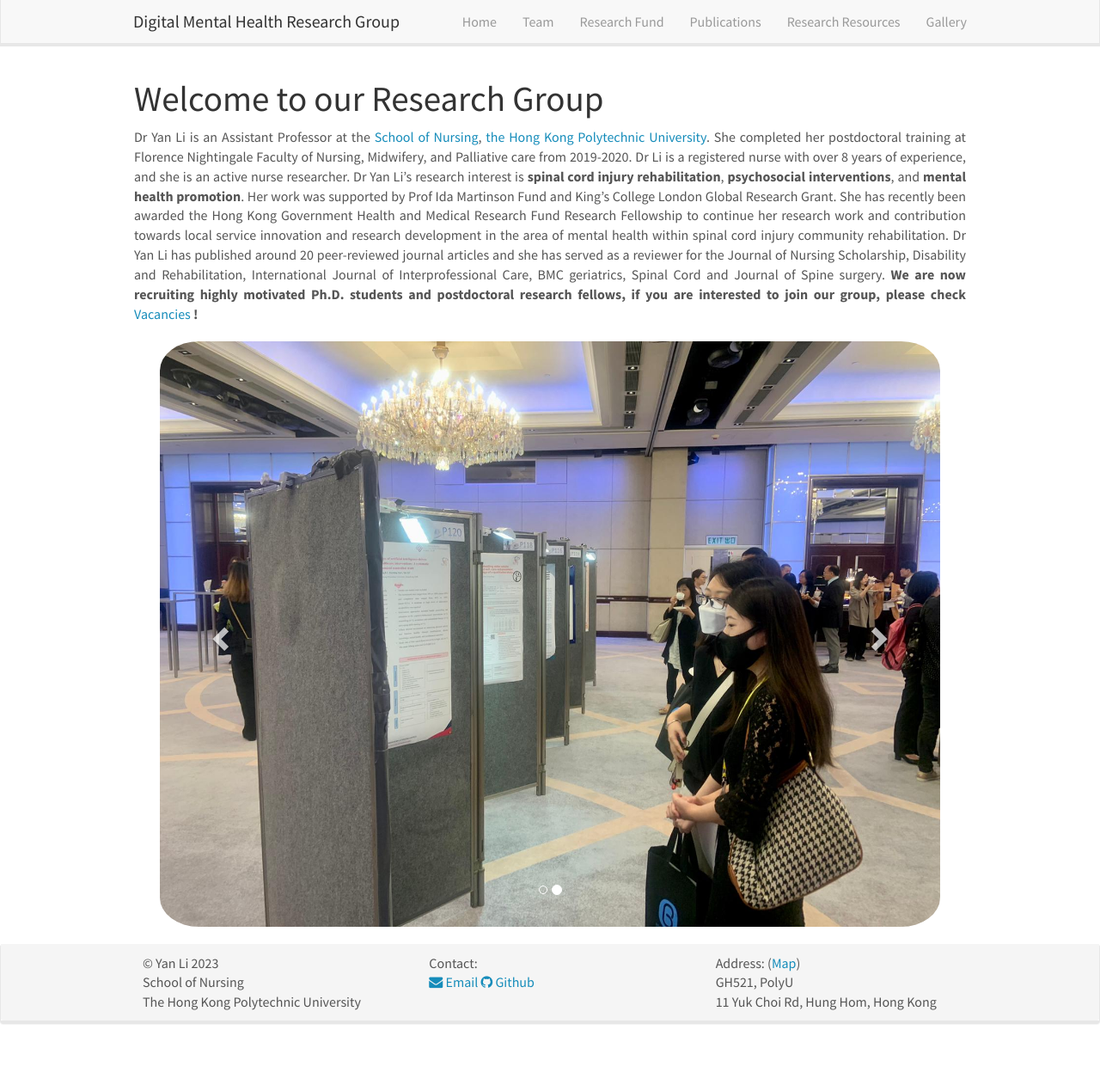
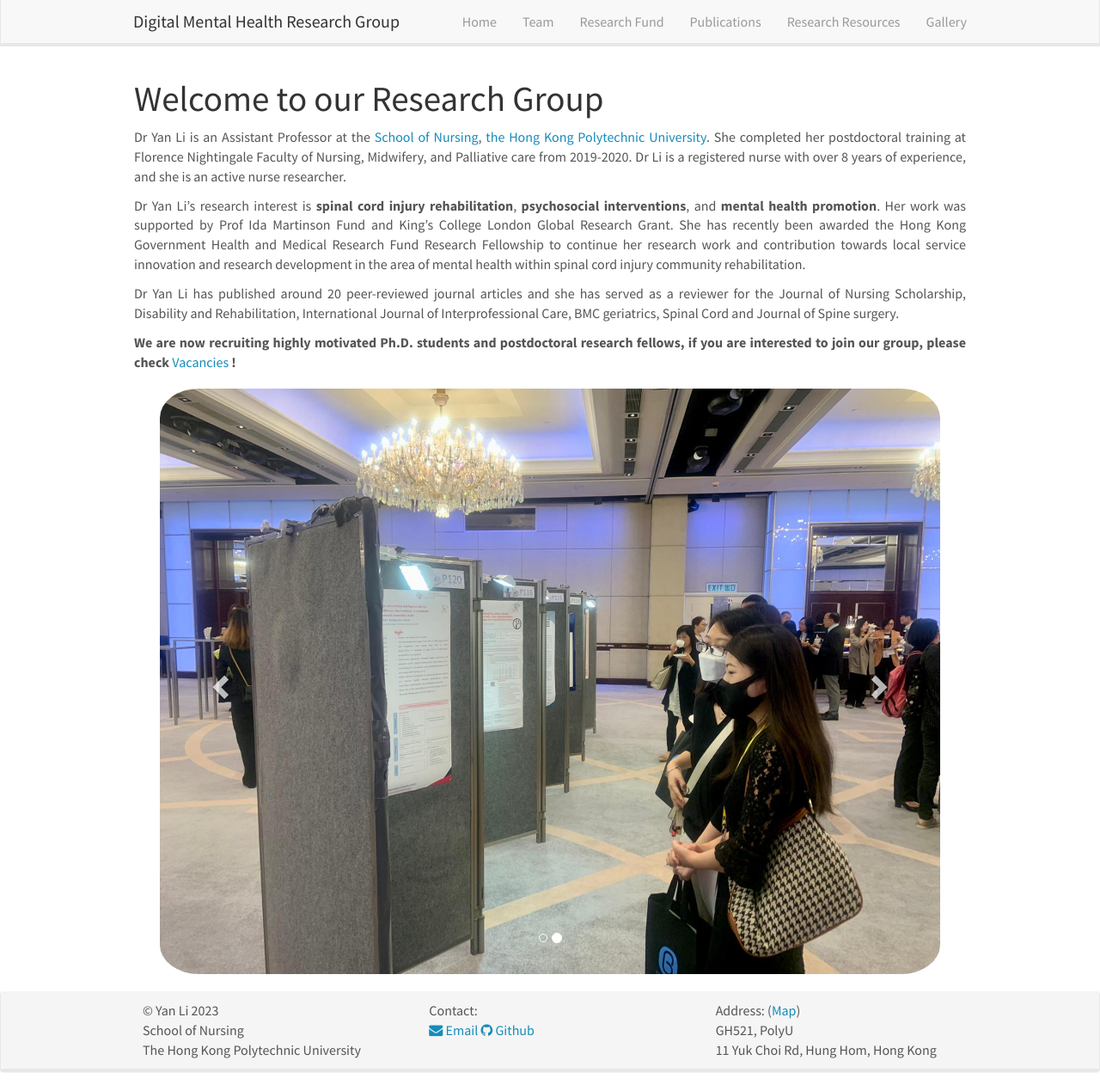
Before and after one commit to polyuly/polyuly.github.io, a Jekyll site: the page built from _pages/home.md, in a window 1280 px wide and 1269 px high. Shown: the whole window at 86% size. Built offline with Jekyll 4.4.1, drawn with Linux system fonts in a browser that asks for light colours; nearby versions of some CDN libraries.

Commit message:
Update home.md

```diff
--- a/_pages/home.md
+++ b/_pages/home.md
@@ -9,9 +9,21 @@ permalink: /
 
 Dr Yan Li is an Assistant Professor at the [School of Nursing](https://www.polyu.edu.hk/sn/), [the Hong Kong Polytechnic University](https://www.polyu.edu.hk/). She completed her postdoctoral training at Florence Nightingale Faculty of Nursing, Midwifery, and Palliative care from 2019-2020. Dr Li is a registered nurse with over 8 years of experience, and she is an active nurse researcher.
 
+</p>
+
+<p align = "justify">
+
 Dr Yan Li's research interest is **spinal cord injury rehabilitation**, **psychosocial interventions**, and **mental health promotion**. Her work was supported by Prof Ida Martinson Fund and King’s College London Global Research Grant. She has recently been awarded the Hong Kong Government Health and Medical Research Fund Research Fellowship to continue her research work and contribution towards local service innovation and research development in the area of mental health within spinal cord injury community rehabilitation.
 
+</p>
+
+<p align = "justify">
+
 Dr Yan Li has published around 20 peer-reviewed journal articles and she has served as a reviewer for the Journal of Nursing Scholarship, Disability and Rehabilitation, International Journal of Interprofessional Care, BMC geriatrics, Spinal Cord and Journal of Spine surgery.
+
+</p>
+
+<p align = "justify">
 
 **We are now recruiting highly motivated Ph.D. students and postdoctoral research fellows, if you are interested to join our group, please check** [Vacancies]({{ site.url }}{{ site.baseurl }}/vacancies) **!**
 
```
